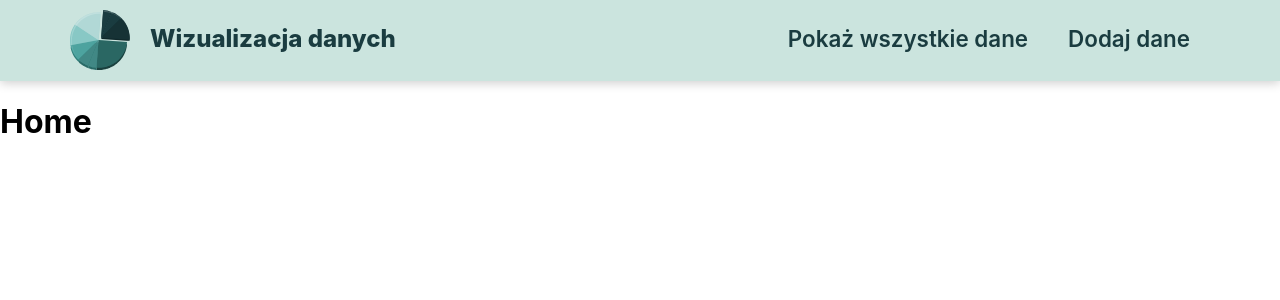
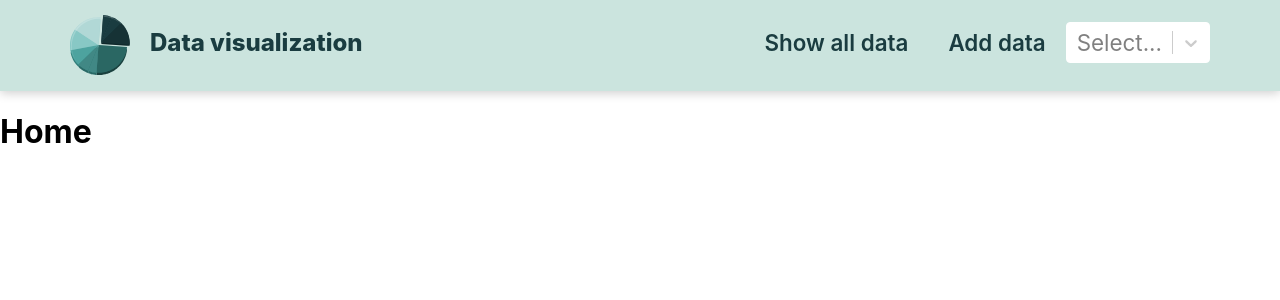
Before and after one commit to LauroraX3/recruitment-task, a React (Create React App) app: page /main in a window 1280 px wide. Shown: the top 300 px of the page. Built offline with nearby package versions, Linux system fonts and the light colour scheme.

Commit message:
feature: implement internalization

```diff
--- a/package.json
+++ b/package.json
@@ -14,10 +14,14 @@
     "@types/react": "^18.0.28",
     "@types/react-dom": "^18.0.11",
     "font-awesome": "^4.7.0",
+    "i18next": "^22.4.14",
+    "i18next-browser-languagedetector": "^7.0.1",
     "react": "^18.2.0",
     "react-dom": "^18.2.0",
+    "react-i18next": "^12.2.0",
     "react-router-dom": "^6.10.0",
     "react-scripts": "5.0.1",
+    "react-select": "^5.7.2",
     "sass": "^1.59.2",
     "typescript": "^4.9.5",
     "web-vitals": "^2.1.4"
--- a/src/App.tsx
+++ b/src/App.tsx
@@ -6,6 +6,29 @@ import Navbar from "./layouts/navbar/Navbar";
 import Home from "./layouts/content/home/Home";
 import DataDetails from "./layouts/content/data-details/Data-Details";
 import NotFound from "./layouts/content/not-found/Not-Found";
+import i18n from "i18next";
+import LanguageDetector from "i18next-browser-languagedetector";
+import { initReactI18next } from "react-i18next";
+import translationEn from "./translations/en.json";
+import translationPl from "./translations/pl.json";
+
+i18n
+  .use(initReactI18next)
+  .use(LanguageDetector)
+  .init({
+    resources: {
+      en: {
+        translation: translationEn,
+      },
+      pl: {
+        translation: translationPl,
+      },
+    },
+
+    interpolation: {
+      escapeValue: false,
+    },
+  });
 
 function App() {
   return (
--- /dev/null
+++ b/src/enums/Language.tsx
@@ -0,0 +1,6 @@
+enum Language {
+  en,
+  pl,
+}
+
+export default Language;
--- a/src/layouts/navbar/Navbar.tsx
+++ b/src/layouts/navbar/Navbar.tsx
@@ -5,11 +5,25 @@ import { FontAwesomeIcon } from "@fortawesome/react-fontawesome";
 import styles from "./Navbar.module.scss";
 import { faBars, faXmark } from "@fortawesome/free-solid-svg-icons";
 import { Router, Link } from "react-router-dom";
+import { useTranslation } from "react-i18next";
+import Select from "react-select";
+import Language from "../../enums/Language";
 
 const minWidthWindowSizeMobileTransition = 560;
 const maxWidthWindowSizeMobileTransition = 640;
 
 const Navbar = () => {
+  const [t, i18n] = useTranslation();
+
+  const languageOptions = [
+    { value: Language.en, label: t("navbar.languageOption.en") },
+    { value: Language.pl, label: t("navbar.languageOption.pl") },
+  ];
+
+  const indexOfLastPickedLanguage = languageOptions
+    .map((e) => e.value)
+    .indexOf(Language[i18n.language as keyof typeof Language]);
+
   const [isHamburgerClicked, setClicked] = useState(false);
   const [disableTransition, setDisableTransition] = useState(false);
 
@@ -45,22 +59,55 @@ const Navbar = () => {
     navbarStyle = `${styles.nav__navbar} ${styles["nav__menu--visibility"]}`;
   }
 
+  function changeLanguage(selectedOption: any) {
+    i18n.changeLanguage(Language[selectedOption.value]);
+  }
+
   return (
     <nav className={styles.nav}>
       <div className={styles.nav__header}>
         <Link to="/main" className={styles.nav__logo}>
           <NavbarLogo />
         </Link>
-        <Link to="/main">Wizualizacja danych</Link>
+        <Link to="/main">{t("navbar.title")}</Link>
       </div>
 
       <ul className={navbarStyle}>
         <li>
-          <a href="/#"> Pokaż wszystkie dane </a>
+          <a href="/#">{t("navbar.showAllDataMenu")} </a>
         </li>
         <li>
-          <a href="/#"> Dodaj dane </a>
+          <a href="/#">{t("navbar.addDataMenu")} </a>
         </li>
+        <Select
+          className="language-selector-container"
+          classNamePrefix="language-selector"
+          styles={{
+            control: (base) => ({
+              ...base,
+              boxShadow: "none",
+              borderColor: "white",
+              "&:hover": {
+                borderColor: "white",
+              },
+            }),
+            option: (base) => ({
+              ...base,
+              backgroundColor: "white",
+              color: "black",
+
+              "&:hover": {
+                backgroundColor: "#cbe4de",
+                color: "black",
+              },
+            }),
+          }}
+          defaultValue={languageOptions[indexOfLastPickedLanguage]}
+          value={languageOptions[indexOfLastPickedLanguage]}
+          onChange={changeLanguage}
+          name="language"
+          options={languageOptions}
+        />
       </ul>
 
       <div
--- /dev/null
+++ b/src/translations/en.json
@@ -0,0 +1,11 @@
+{
+    "navbar": {
+        "title": "Data visualization",
+        "showAllDataMenu": "Show all data",
+        "addDataMenu": "Add data",
+        "languageOption": {
+            "en": "English",
+            "pl": "Polish"
+        }
+    }
+}
--- /dev/null
+++ b/src/translations/pl.json
@@ -0,0 +1,11 @@
+{
+    "navbar": {
+        "title": "Wizualizacja danych",
+        "showAllDataMenu": "Pokaż wszystkie dane",
+        "addDataMenu": "Dodaj dane",
+        "languageOption": {
+            "en": "Angielski",
+            "pl": "Polski"
+        }
+    }
+}
```
Also changed, not shown: src/layouts/navbar/Navbar.module.scss (+4 -19 lines), 1 other file (tests, documents, lock files or other folders).
